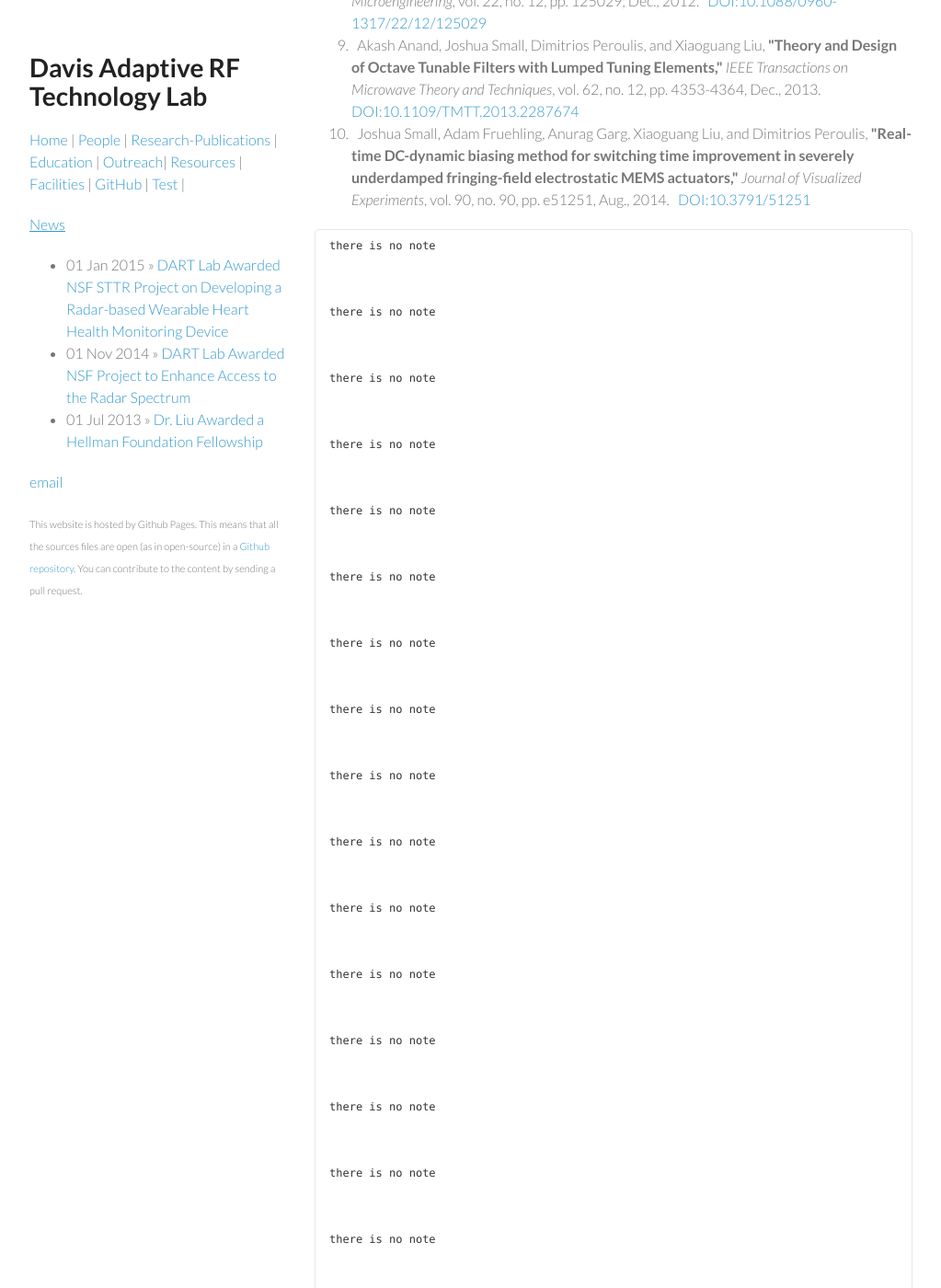
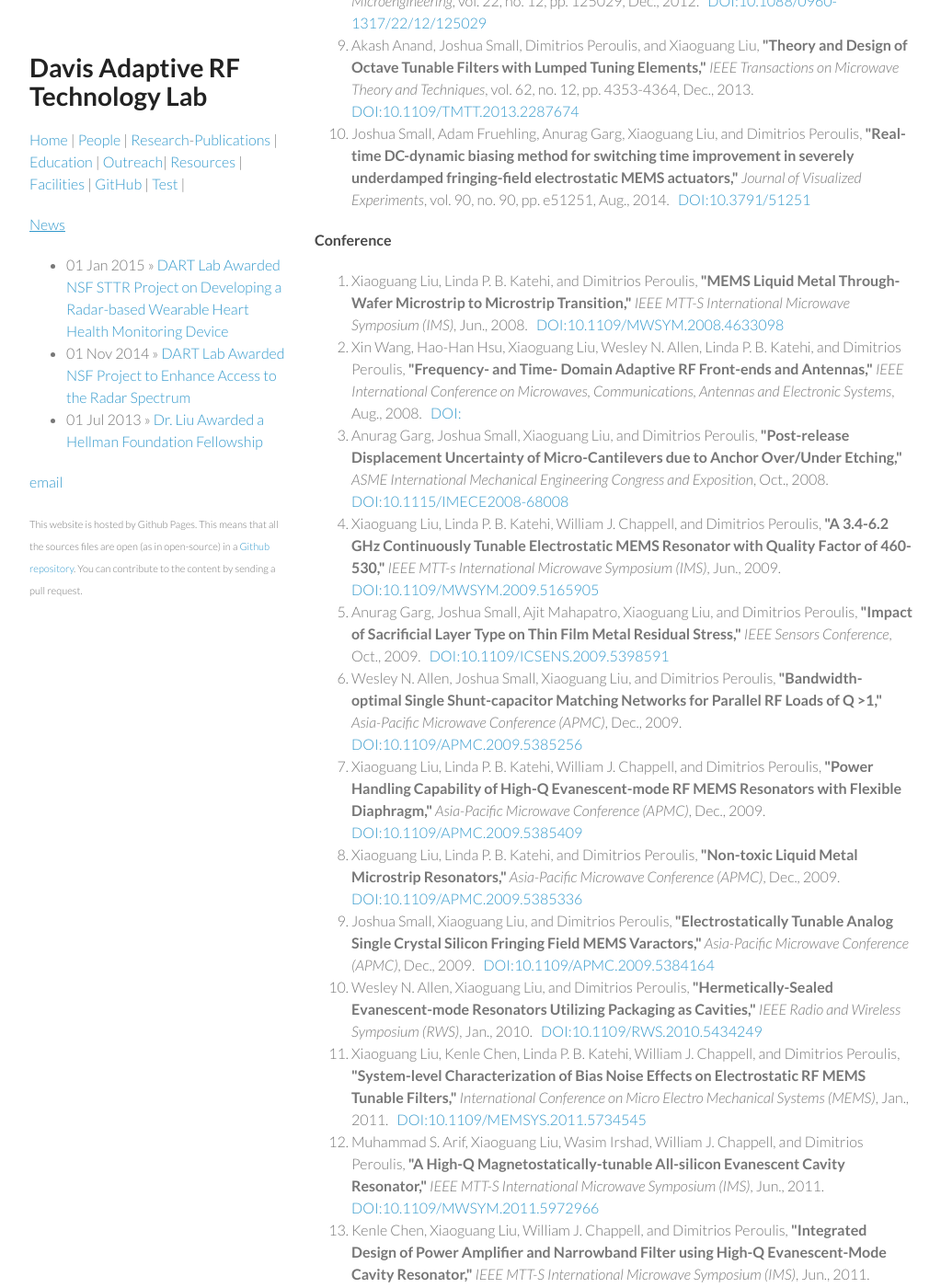
Before and after one commit to ucdart/ucdart.github.io, a Jekyll site: the page built from research/publications.md, in a window 1280 px wide and 1400 px high, scrolled down 947 px. Shown: the whole window at 92% size, without its empty margins (128-1151 px from the left). Built offline with Jekyll 4.4.1, drawn with Linux system fonts in a browser that asks for light colours; some of the changed text lies outside the part shown.

Commit message:
Updated publications.md

```diff
--- a/research/publications.md
+++ b/research/publications.md
@@ -13,19 +13,14 @@
 <ol>
 	{% for paper in papers %}
 	{% if paper.type =="article" %}
-	<li> <span style='font-weight:600; color:#AD655F;'>{{ paper.note }}</span> &nbsp; {{ paper.author }}, <span style='font-weight: 600;'>"{{ paper.title }}," </span> <i> {{ paper.journal }}</i>, vol. {{ paper.volume }}, no. {{ paper.number }}, pp. {{ paper.pages }}, {{ paper.month }}, {{ paper.year }}. &nbsp; <a href="http://dx.doi.org/{{ paper.doi }}">DOI:{{ paper.doi }}</a></li>
+	<li>
+    {% if paper.note != null %}
+		<span style='font-weight:600; color:#AD655F;'>[{{ paper.note }}]</span> &nbsp;
+	{% endif %}
+    {{ paper.author }}, <span style='font-weight: 600;'>"{{ paper.title }}," </span> <i> {{ paper.journal }}</i>, vol. {{ paper.volume }}, no. {{ paper.number }}, pp. {{ paper.pages }}, {{ paper.month }}, {{ paper.year }}. &nbsp; <a href="http://dx.doi.org/{{ paper.doi }}">DOI:{{ paper.doi }}</a></li>
 	{% endif %}
 	{% endfor %}
 </ol>
-
-{% for paper in papers %}
-{% if paper.note != null %}
-	there is note
-{% else %}
-	there is no note
-{% endif %}
-{% endfor %}
-
 
 #### Conference
 
@@ -34,7 +29,7 @@
 	{% if paper.type =="conference" %}
 	<li>
     {% if paper.note != null %}
-		<span style='font-weight:600; color:#AD655F;'>[{{ paper.note }}]</span>]&nbsp;
+		<span style='font-weight:600; color:#AD655F;'>[{{ paper.note }}]</span> &nbsp;
 	{% endif %}
      {{ paper.author }}, <span style='font-weight: 600;'>"{{ paper.title }},"</span> <i> {{ paper.booktitle}}</i>, {{ paper.month }}, {{ paper.year }}. &nbsp; <a href="http://dx.doi.org/{{ paper.doi }}">DOI:{{ paper.doi }}</a> </li>
 	{% endif %}
```
